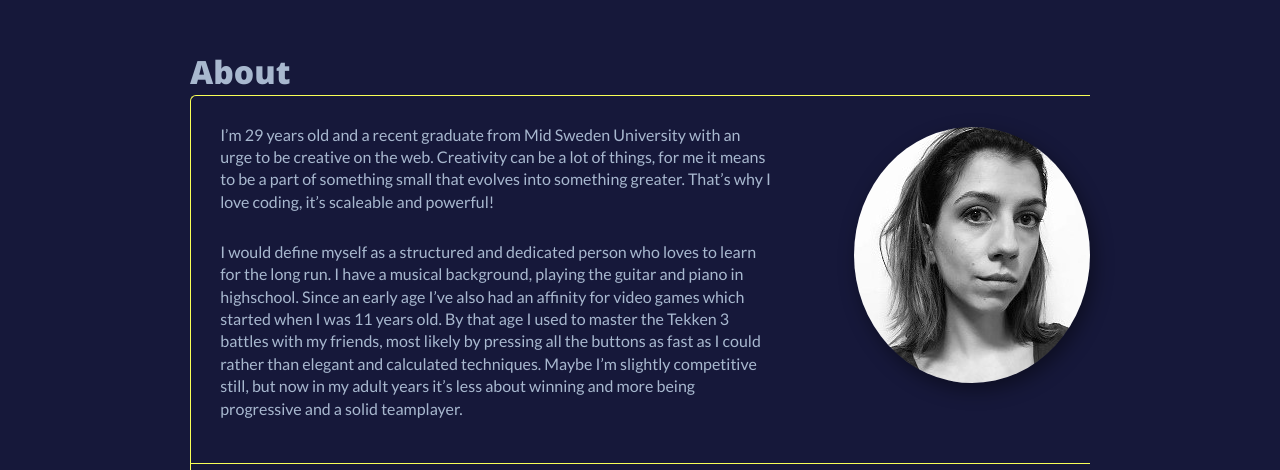
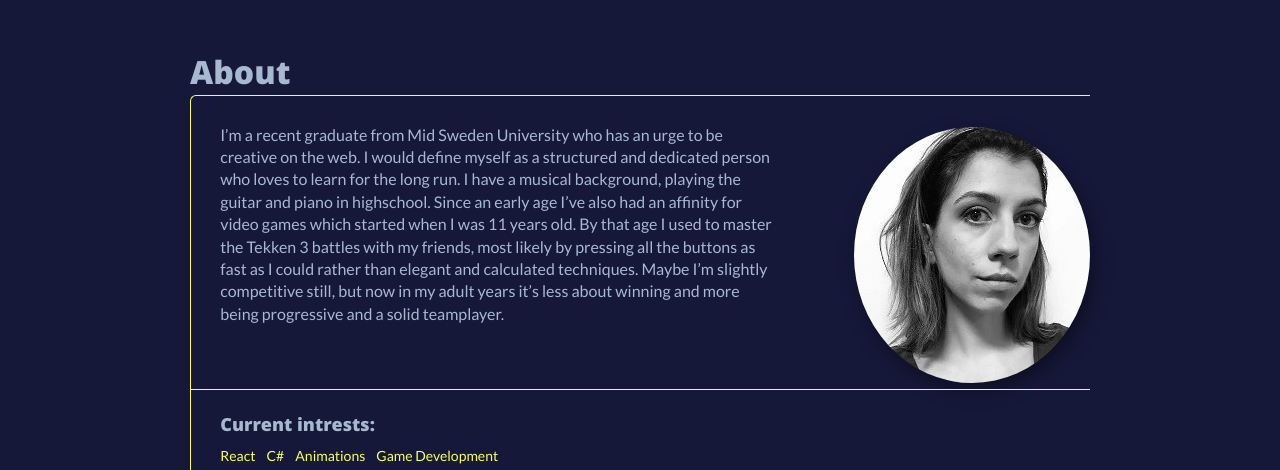
Before and after one commit to maso1905/portfolio-v1, a React (Create React App) app: page / in a window 1280 px wide. Shown: the part 840-1310 px from the top of the page. Built offline with nearby package versions, Linux system fonts and the light colour scheme.

Commit message:
text and project update

```diff
--- a/src/components/AboutSection/AboutStyling.js
+++ b/src/components/AboutSection/AboutStyling.js
@@ -47,7 +47,6 @@ export const Col1 = styled.div`
 `
 export const Paragraph = styled.p`
     margin-top: 5%;
-    margin-bottom: 2.5%;
     @media screen and (max-width: 768px){
         margin-top: 2.5%;
         margin-bottom: 5%;
--- a/src/components/AboutSection/Data.js
+++ b/src/components/AboutSection/Data.js
@@ -1,8 +1,7 @@
 export const ObjOne = {
     img: require('../../images/portrait.jpg').default,
     alt: 'Portrait',
-    p1: 'I’m 29 years old and a recent graduate from Mid Sweden University with an urge to be creative on the web. Creativity can be a lot of things, for me it means to be a part of something small that evolves into something greater. That’s why I love coding, it’s scaleable and powerful!',
-    p2: 'I would define myself as a structured and dedicated person who loves to learn for the long run. I have a musical background, playing the guitar and piano in highschool. Since an early age I’ve also had an affinity for video games which started when I was 11 years old. By that age I used to master the Tekken 3 battles with my friends, most likely by pressing all the buttons as fast as I could rather than elegant and calculated techniques. Maybe I’m slightly competitive still, but now in my adult years it’s less about winning and more being progressive and a solid teamplayer.',
+    p1: 'I’m a recent graduate from Mid Sweden University who has an urge to be creative on the web. I would define myself as a structured and dedicated person who loves to learn for the long run. I have a musical background, playing the guitar and piano in highschool. Since an early age I’ve also had an affinity for video games which started when I was 11 years old. By that age I used to master the Tekken 3 battles with my friends, most likely by pressing all the buttons as fast as I could rather than elegant and calculated techniques. Maybe I’m slightly competitive still, but now in my adult years it’s less about winning and more being progressive and a solid teamplayer.',
     intrest1: 'React',
     intrest2: 'C#',
     intrest3: 'Animations',
--- a/src/components/AboutSection/index.js
+++ b/src/components/AboutSection/index.js
@@ -17,7 +17,7 @@ import {
 import "aos/dist/aos.css";
 import Aos from 'aos';
 
-const AboutSection = ({img, alt, p1, p2, intrest1, intrest2, intrest3, intrest4}) => {
+const AboutSection = ({img, alt, p1, intrest1, intrest2, intrest3, intrest4}) => {
     const intrests = [intrest1, intrest2, intrest3, intrest4];
 
     useEffect(() => {
@@ -34,7 +34,6 @@ const AboutSection = ({img, alt, p1, p2, intrest1, intrest2, intrest3, intrest4}
                     <Col1>
                         <InfoWrapper>
                             <Paragraph>{p1}</Paragraph>
-                            <Paragraph>{p2}</Paragraph>
                         </InfoWrapper>
                     </Col1>
                     <Col2>
--- a/src/components/ProjectSection/Data.js
+++ b/src/components/ProjectSection/Data.js
@@ -74,9 +74,20 @@ export const Prj6 = {
 export const Prj7 = {
     url: '',
     img: require('../../images/ofmScr.png').default,
+    alt: 'Screenshot of 3D Game Project',
+    title: 'Operation Full Moon - Full Game',
+    desc: 'After the release on Itch.io and the great response, I have the ambition to continue develop it into a full game. But this time I will convert from Playmaker into C#',
+    techItem1: 'Unity',
+    techItem2: 'C#',
+    github: ''
+};
+
+export const Prj8 = {
+    url: '',
+    img: require('../../images/2dgame.png').default,
     alt: 'Screenshot of 2D Game Project',
     title: '2D Game',
-    desc: 'My second game is going to be a 2D game which I´m currently working on.',
+    desc: 'I´m in the process of creating a 2D game with the purpose of deepen my knowledge in Adobe Photoshop and animations.',
     techItem1: 'Unity',
     techItem2: 'C#',
     techItem3: 'Adobe Photoshop',
--- a/src/components/ProjectSection/index.js
+++ b/src/components/ProjectSection/index.js
@@ -9,7 +9,7 @@ import { Tab, Tabs, TabList, TabPanel } from 'react-tabs';
 import "aos/dist/aos.css";
 import Aos from 'aos';
 import Card from './Card';
-import { Prj1, Prj2, Prj3, Prj4, Prj5, Prj6, Prj7 } from './Data';
+import { Prj1, Prj2, Prj3, Prj4, Prj5, Prj6, Prj7, Prj8 } from './Data';
 
 const ProjectSection = () => {
     const [tabIndex, setTabIndex] = useState(0);
@@ -42,6 +42,7 @@ const ProjectSection = () => {
                     <TabPanel>
                         <ProjectWrapper>
                             <Card {...Prj7}/>
+                            <Card {...Prj8}/>
                         </ProjectWrapper>
                     </TabPanel>
                 </Tabs>
```
Also changed, not shown: src/images/2dgame.png (added).
